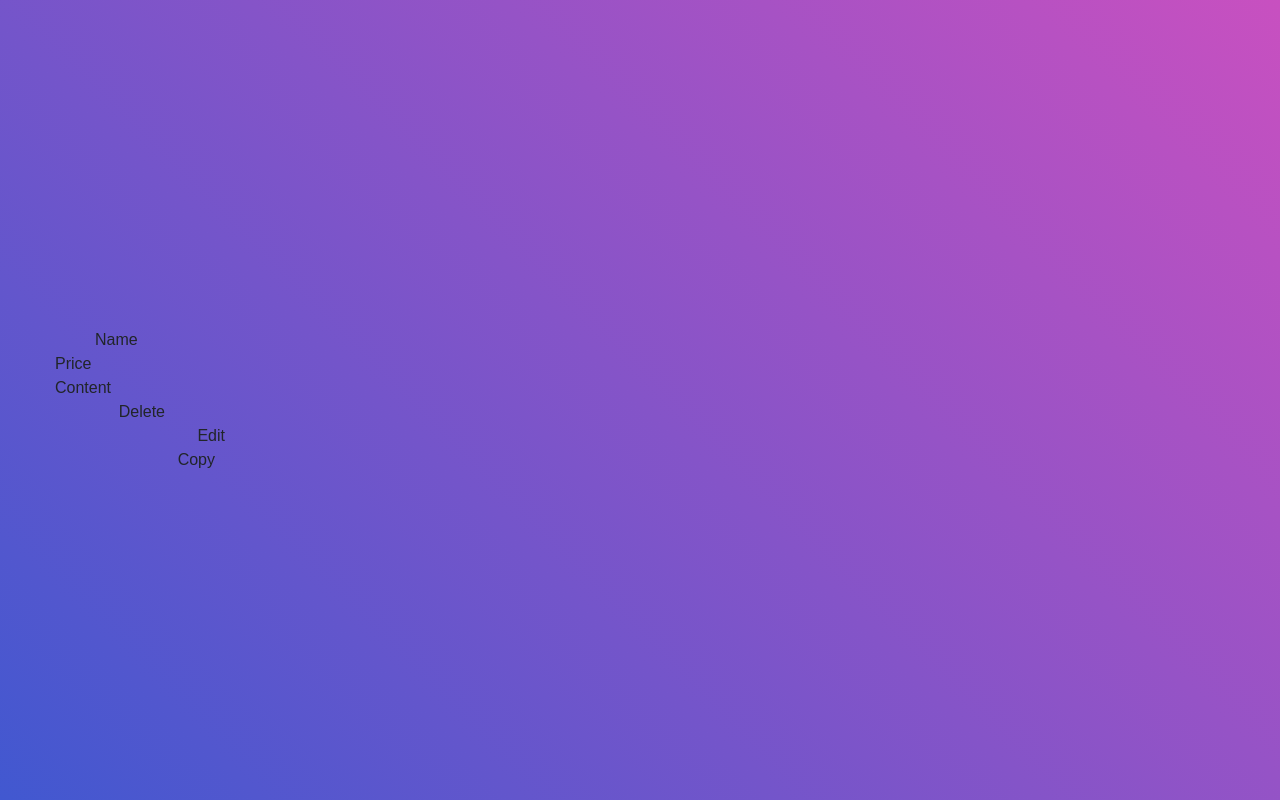
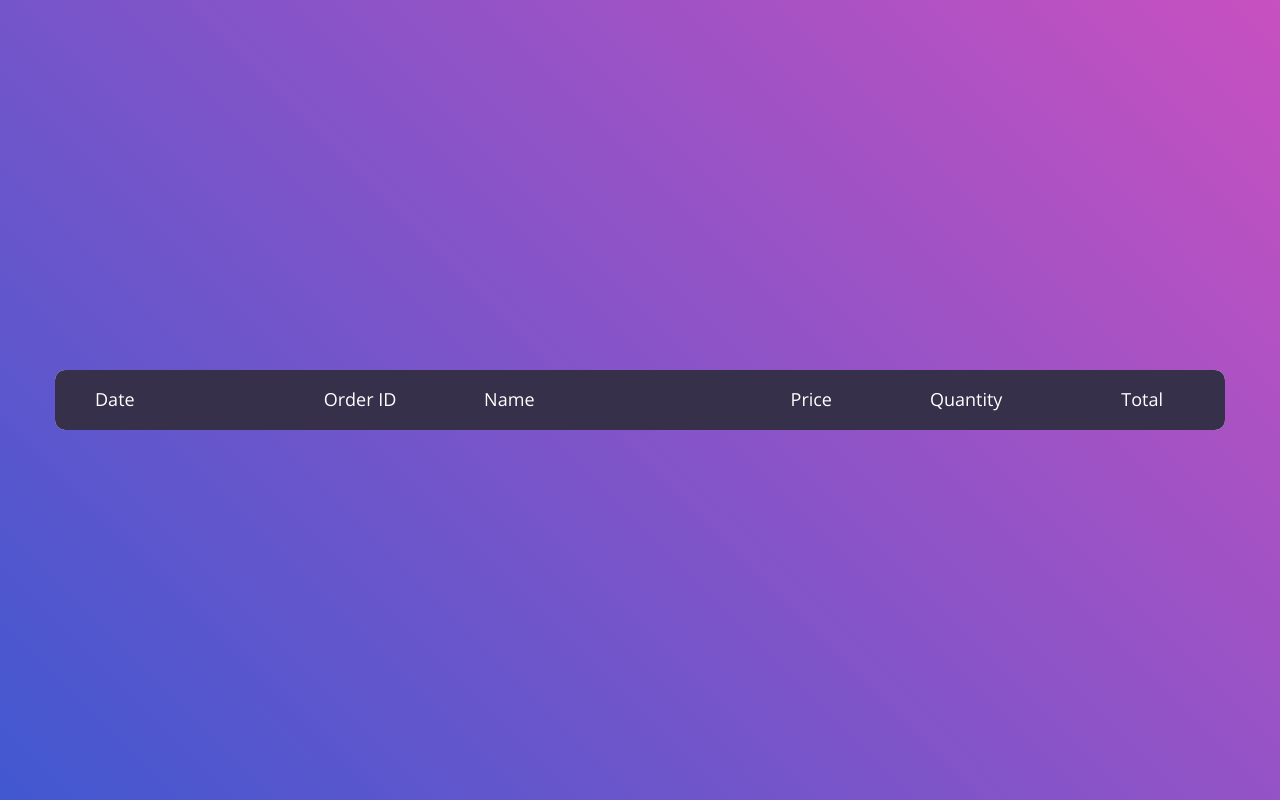
Before and after one commit to batkhai290499/AssignmentNBK, a PHP site: page / in a window 1280 px wide. Run offline with PHP 8.4, Linux system fonts and the light colour scheme; data that the repository does not hold is empty; some libraries are stand-ins or nearby versions.

Commit message:
Update index.php

```diff
--- a/index.php
+++ b/index.php
@@ -28,37 +28,36 @@
 			<div class="wrap-table100">
 				<div class="table100">
 					<table>
-					<ul>
-						<li class="table100-head">
-							<div class="column1">Name</div>
-							<div class="column2">Price</div>
-							<div class="column3">Content</div>
-							<div class="column4">Delete</div>
-							<div class="column5">Edit</div>
-							<div class="column6">Copy</div>
-						</li>
-
+						<thead>
+							<tr class="table100-head">
+								<th class="column1">Date</th>
+								<th class="column2">Order ID</th>
+								<th class="column3">Name</th>
+								<th class="column4">Price</th>
+								<th class="column5">Quantity</th>
+								<th class="column6">Total</th>
+							</tr>
+						</thead>
 						<?php
 						require_once './database.php';
 							foreach ($resultSet as $row) {
 								?>
-								<div class="column1"><?= $row['productname'] ?></div>
-								<div class="column2"><?= $row['price'] ?></div>
-								<div class="column3"><?= $row['content'] ?></div>
-								<div class="column4">
+								<th class="column1"><?= $row['productname'] ?></th>
+								<th class="column2"><?= $row['price'] ?></th>
+								<th class="column3"><?= $row['content'] ?></th>
+								<th class="column4">
 									<a href="./product_delete.php?id=<?= $row['id'] ?>">Delete</a>
-								</div>
+								</th>
 
-								<div class="column5">
+								<th class="column5">
 									<a href="./editing.php?id=<?= $row['id'] ?>">Edit</a>
-								</div>
+								</th>
 
-								<div class="column6">
+								<th class="column6">
 									<a href="./product_editing.php?id=<?= $row['id'] ?>&task=copy">Copy</a>
-								</div>
+								</th>
 								<div class="clear-both"></div>
 							<?php } ?>
-						</ul>
 					</table>
 				</div>
 			</div>
```
